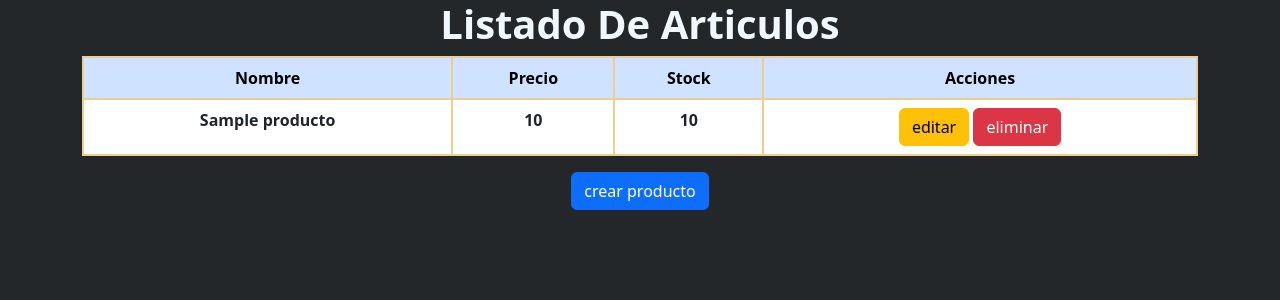
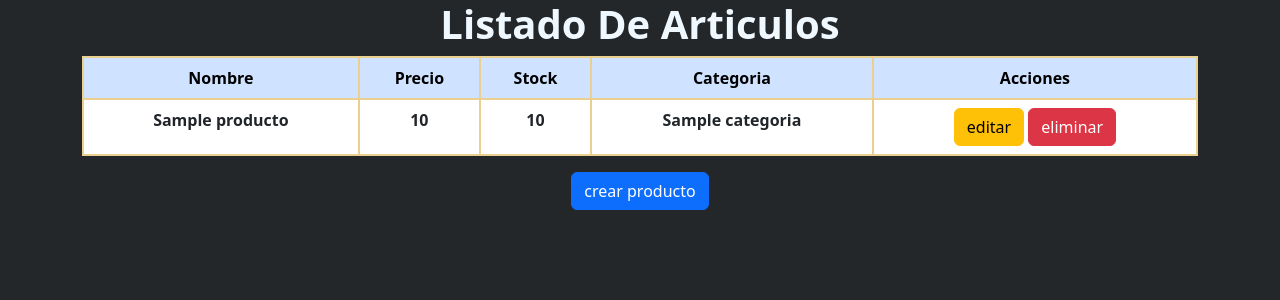
Before and after one commit to franzMT/primer_proyecto_Django, a Django app: template inventario/templates/listado.html in a window 1280 px wide. Shown: the top 300 px of the page. Run offline with Django 3.2, Linux system fonts and the light colour scheme; the template is opened without the code that fills it: most values are stand-ins (such as "Sample title", 1, 10 or a date in 2020).

Commit message:
5ta actualizacion

```diff
--- a/inventario/admin.py
+++ b/inventario/admin.py
@@ -1,4 +1,5 @@
 from django.contrib import admin
-from inventario.models import Productos
+from inventario.models import Productos,Categoria
 # Register your models here.
 admin.site.register(Productos)
+admin.site.register(Categoria)
--- a/inventario/templates/listado.html
+++ b/inventario/templates/listado.html
@@ -12,6 +12,7 @@
       <th>Nombre</th>
       <th>Precio</th>
       <th>Stock</th>
+      <th>Categoria</th>
       <th>Acciones</th>
     </thead>
     <tbody>
@@ -20,6 +21,7 @@
           <td>{{ producto.nombre }}</td>
           <td>{{ producto.precio }}</td>
           <td>{{ producto.stock }}</td>
+          <td>{{ producto.categoria }}</td>
 
           <td>
             <a href="{% url 'editar' producto.id %}"><button type="button" class="btn btn-warning">editar</button></a>
@@ -60,6 +62,16 @@
             <input type="number" class="form-control" name="stock" id="stock" required placeholder="Ingrese stock del Producto">
           </div>
 
+          <div class="mb-3">
+            <label for="exampleFormControlInput1" class="form-label">Categoria</label>
+            <select name="categoria" id="categoria" class="form-select"  required>
+              <option value="" selected>Elija la categoria</option>
+            {% for categoria in categorias %}
+              <option value="{{categoria.id}}">{{categoria.nombre}}</option>
+            {% endfor %}
+            </select>
+          </div>
+
           <div class="modal-footer">
             <button type="reset" class="btn btn-danger" data-bs-dismiss="modal">cerrar</button>
             <button type="submit" class="btn btn-success">aceptar</button>
```
Also changed, not shown: inventario/models.py (+14 -0 lines), inventario/views.py (+6 -3 lines), db.sqlite3, inventario/migrations/0001_initial.py.
